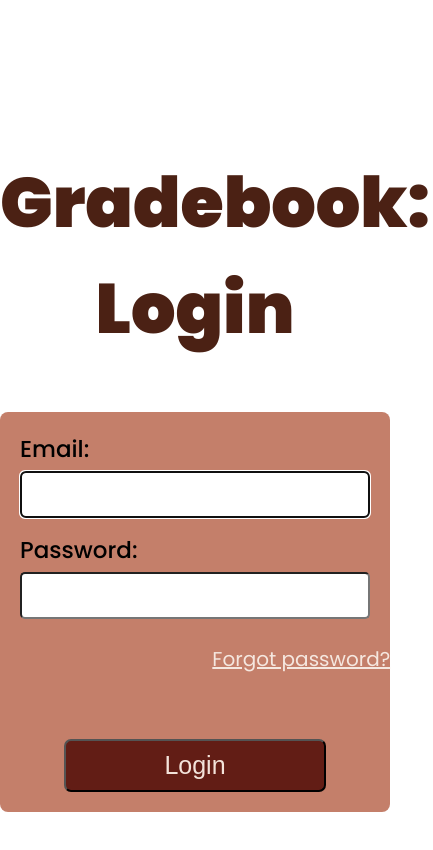
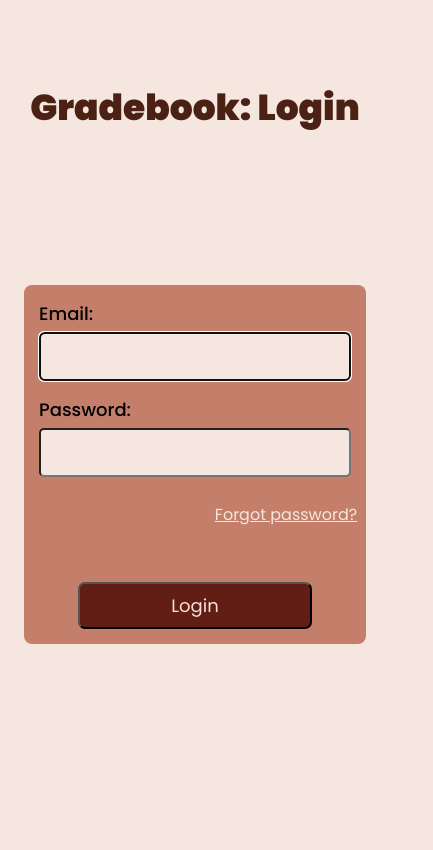
Before and after one commit to codralexandra/MPI-Catalog, a React (Create React App) app in the folder frontend/: page /login in a window 390 px wide. Shown: the top 850 px of the page, 433 px wide, since content can reach past the window. Built offline with nearby package versions, Linux system fonts and the light colour scheme.

Commit message:
SCRUM-117 Mobile compatibility.

```diff
--- a/frontend/src/Components/ResetPassword.js
+++ b/frontend/src/Components/ResetPassword.js
@@ -24,11 +24,8 @@ function ResetPassword() {
     useEffect(() =>{
         setLogin(login);
         setOldPwd(oldPwd);
-        console.log("oldPwd: ",oldPwd);
         setNewPwd(newPwd);
-        console.log("newPwd: ",newPwd);
         setConfirmPwd(confirmNewPwd);
-        console.log("confirmNewPwd: ",confirmNewPwd);
     },[login,oldPwd,newPwd,confirmNewPwd])
 
 
--- a/frontend/src/Stylesheets/FormPages.css
+++ b/frontend/src/Stylesheets/FormPages.css
@@ -1,4 +1,8 @@
 @import './Colors.css';
+
+body{
+    background-color: var(--page-background);
+}
 
 .heading{
     font-size: 70px;
@@ -40,8 +44,9 @@
     padding: 10px;
     border-radius: 5px;
     font-size: 20px;
+    font-family:'Poppins';
     font-weight:500px;
-    color:var(--pages-background);
+    background-color:var(--page-background);
 }
 
 .form-button{
@@ -82,3 +87,39 @@
 .reset-button:active{
     color: var(--page-background);
 }
+
+
+@media (max-width: 600px) {
+    .heading {
+        font-size: 36px;
+        margin-top: 80px;
+        margin-bottom:150px;
+    }
+
+    .form-container {
+        max-width: 80%;
+        margin: 30px auto;
+        padding: 15px;
+    }
+
+    .input-group label {
+        font-size: 18px;
+    }
+
+    .input-group input {
+        font-size: 16px;
+    }
+
+    .form-button {
+        font-size: 18px;
+        padding: 8px;
+        font-family:'Poppins';
+        margin-top:-10px;
+    }
+
+    .reset-button {
+        font-size: 16px;
+        margin-left: 130px;
+        text-align: center;
+    }
+}
```
